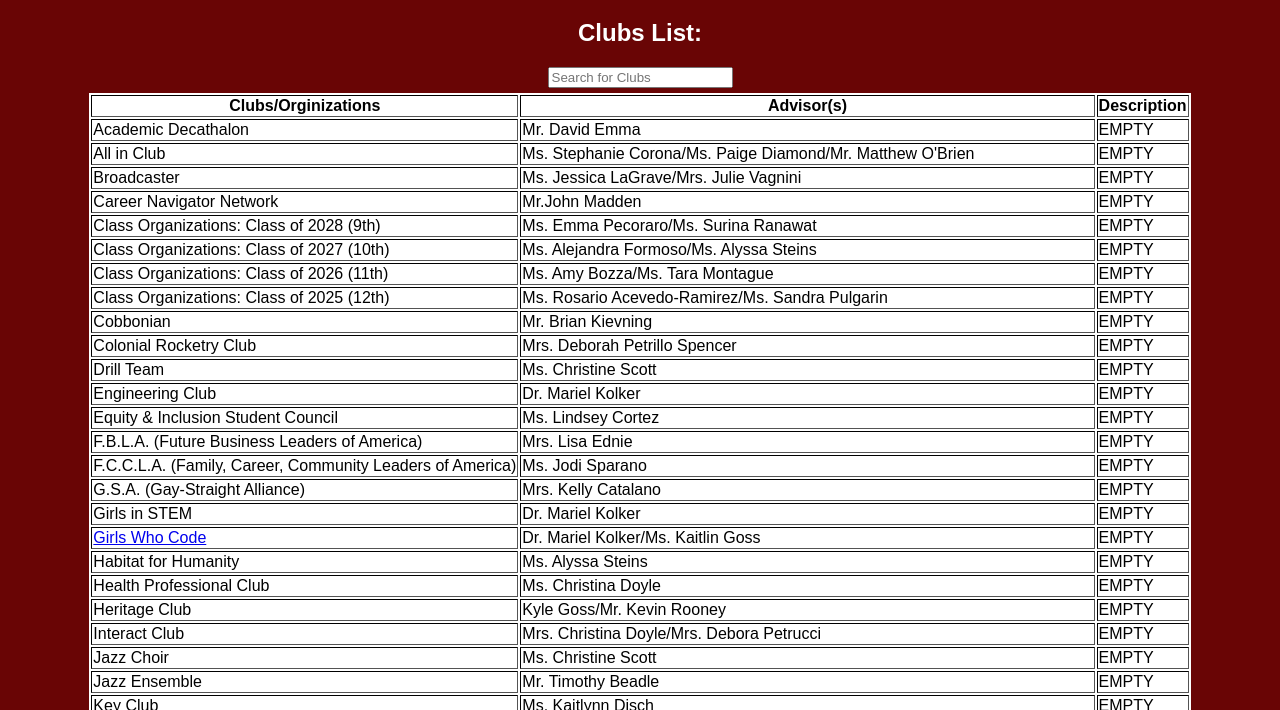
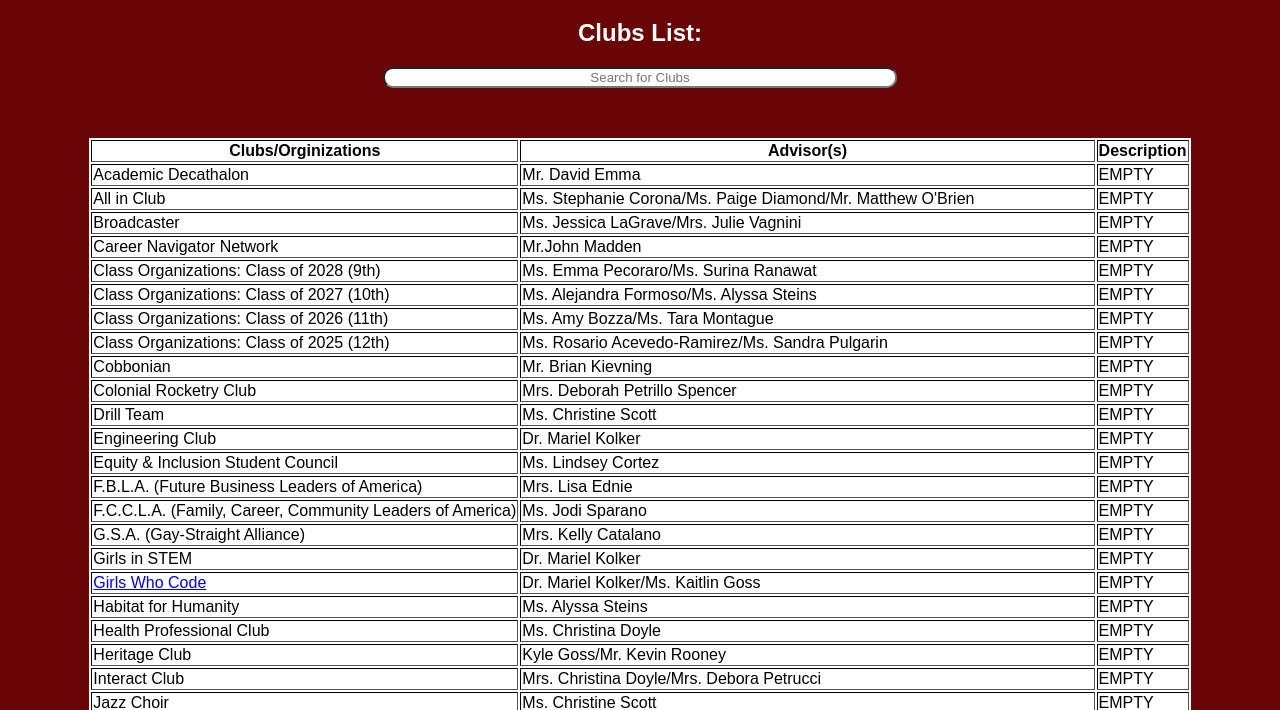
Before and after one commit to NBCode-SL/GWC-Site-Repository, a plain HTML site: page Clubs.html in a window 1280 px wide. Shown: the part 90-800 px from the top of the page. Drawn offline with Linux system fonts and the light colour scheme.

Commit message:
Update Style Index.css

```diff
--- a/Style Index.css
+++ b/Style Index.css
@@ -5,7 +5,13 @@ body {
     font-family: sans-serif;
 }
 
-p, h1, h2, h3, h4, h5, h6 {
+p,
+h1,
+h2,
+h3,
+h4,
+h5,
+h6 {
     color: white;
     text-align: center;
 }
@@ -45,12 +51,19 @@ button:hover {
 
 }
 
-#club-search-div{
+#club-search-div {
     text-align: center;
     margin: 0 auto;
     height: auto;
-    width:auto;
-    padding-bottom: 5px;
+    width: auto;
+    padding-bottom: 50px;
+}
+
+input {
+    text-align: center;
+    height: 40%;
+    width: 40%;
+    border-radius: 10px;
 }
 
 
```
